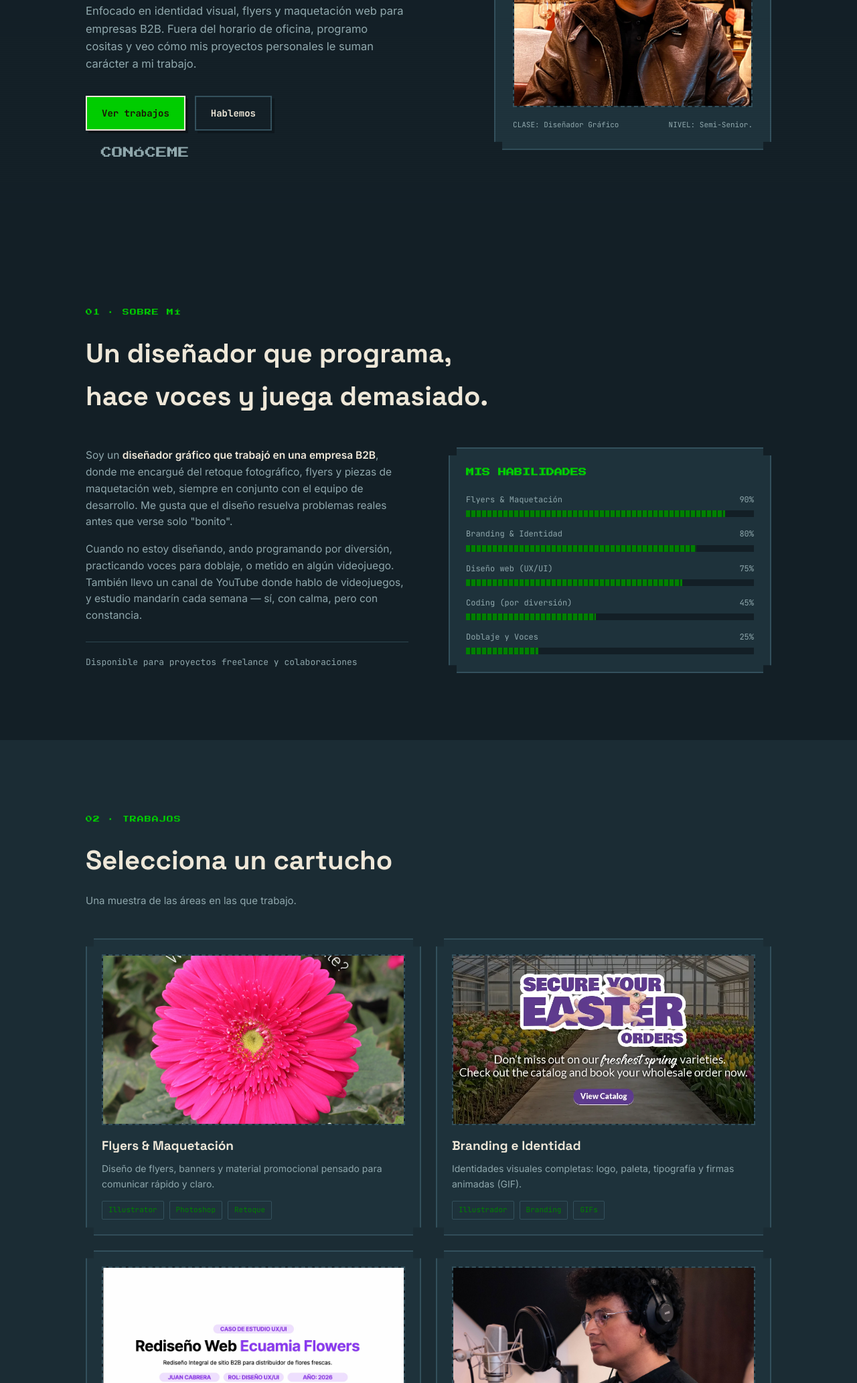
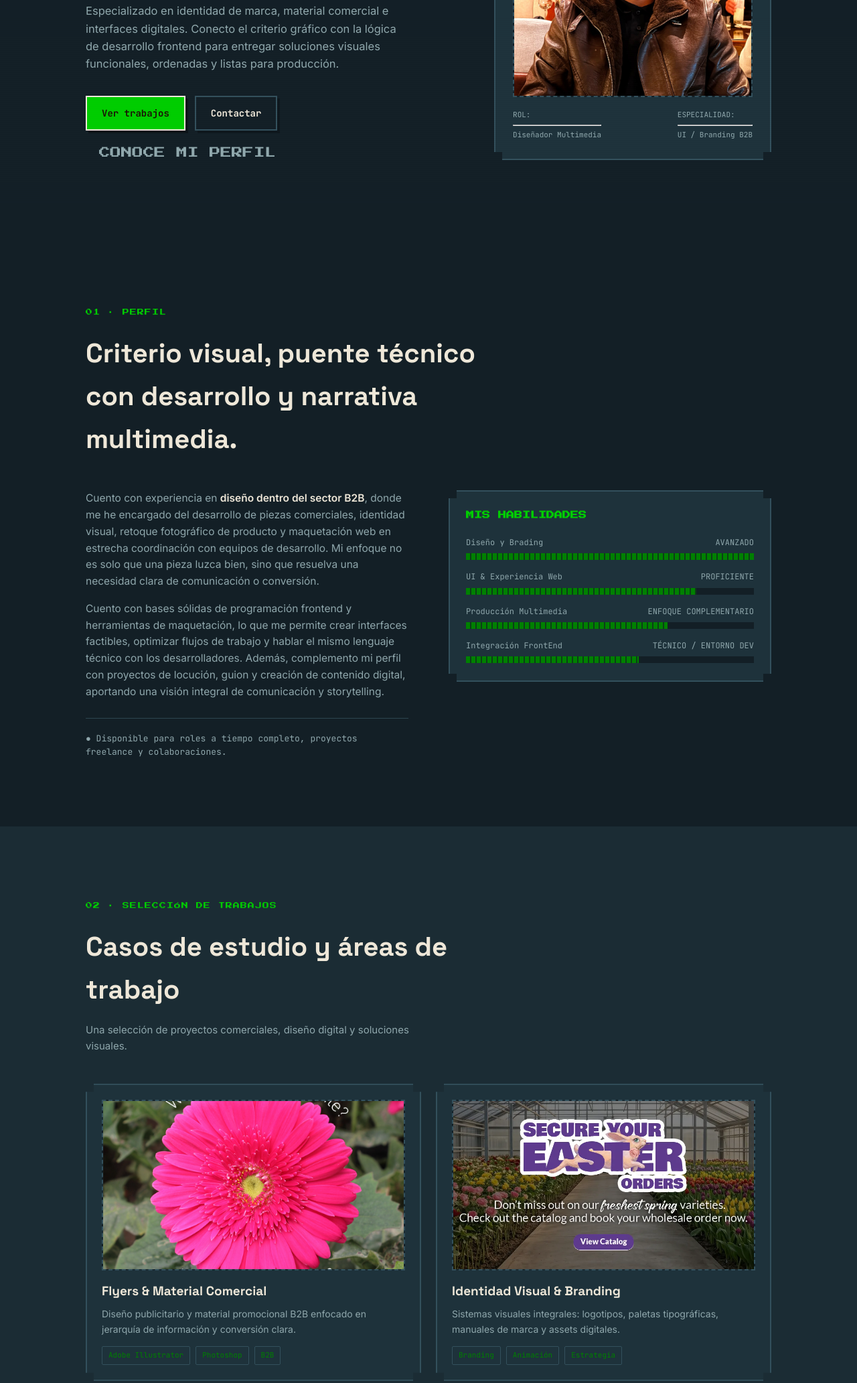
Before and after one commit to JuanC861/portafolio_final, a plain HTML site: page index.html in a window 1280 px wide. Shown: the part 497-2562 px from the top of the page at 67% size. Drawn offline with Linux system fonts and the light colour scheme.

Commit message:
Actualización de Texto

```diff
--- a/index.html
+++ b/index.html
@@ -35,13 +35,13 @@
 <header class="hero wrap">
   <div>
     <p class="eyebrow">Jugador: Juan Cabrera</p>
-    <h1>Diseñador gráfico con <span class="hl">alma retro</span> para marcas que quieren verse claras.</h1>
-    <p>Enfocado en identidad visual, flyers y maquetación web para empresas B2B. Fuera del horario de oficina, programo cositas y veo cómo mis proyectos personales le suman carácter a mi trabajo.</p>
+    <h1>Diseño visual <span class="hl">claro</span> y maquetación web con criterio técnico para entornos B2B.</h1>
+    <p>Especializado en identidad de marca, material comercial e interfaces digitales. Conecto el criterio gráfico con la lógica de desarrollo frontend para entregar soluciones visuales funcionales, ordenadas y listas para producción.</p>
     <div class="hero-ctas">
       <a href="#work" class="btn">Ver trabajos</a>
-      <a href="#contact" class="btn ghost">Hablemos</a>
+      <a href="#contact" class="btn ghost">Contactar</a>
     </div>
-    <p class="press-start"><span class="blink">▍</span>CONÓCEME</p>
+    <p class="press-start"><span class="blink">▼  </span> CONOCE MI PERFIL</p>
   </div>
 
   <div class="hero-panel pixel-frame">
@@ -50,48 +50,47 @@
       <img src="imagenes/Juan1.jpg" alt="Foto de Juan Cabrera" class="avatar">
     </div>
     <div class="stats">
-      <span>CLASE: Diseñador Gráfico</span>
-      <span>NIVEL: Semi-Senior.</span>
+      <span>ROL: <hr>
+        Diseñador Multimedia</span>
+      <span>ESPECIALIDAD: <hr>
+        UI / Branding B2B</span>
     </div>
   </div>
 </header>
 
 <section id="about">
   <div class="wrap">
-    <p class="eyebrow">01 · SOBRE MÍ</p>
-    <h2 class="section-title">Un diseñador que programa, hace voces y juega demasiado.</h2>
+    <p class="eyebrow">01 · PERFIL</p>
+    <h2 class="section-title">Criterio visual, puente técnico con desarrollo y narrativa multimedia.</h2>
 
     <div class="about-grid">
       <div class="about-text">
-        <p>Soy un <strong>diseñador gráfico que trabajó en una empresa B2B</strong>, donde me encargué del retoque fotográfico, flyers y piezas de maquetación web, siempre en conjunto con el equipo de desarrollo. Me gusta que el diseño resuelva problemas reales antes que verse solo "bonito".</p>
-        <p>Cuando no estoy diseñando, ando programando por diversión, practicando voces para doblaje, o metido en algún videojuego. También llevo un canal de YouTube donde hablo de videojuegos, y estudio mandarín cada semana — sí, con calma, pero con constancia.</p>
+        <p>Cuento con experiencia en <strong>diseño dentro del sector B2B</strong>, donde me he encargado del desarrollo de piezas comerciales, identidad visual, retoque fotográfico de producto y maquetación web en estrecha coordinación con equipos de desarrollo. Mi enfoque no es solo que una pieza luzca bien, sino que resuelva una necesidad clara de comunicación o conversión.</p>
+        <p>Cuento con bases sólidas de programación frontend y herramientas de maquetación, lo que me permite crear interfaces factibles, optimizar flujos de trabajo y hablar el mismo lenguaje técnico con los desarrolladores. Además, complemento mi perfil con proyectos de locución, guion y creación de contenido digital, aportando una visión integral de comunicación y storytelling.</p>
         <div class="fact-row">
-        Disponible para proyectos freelance y colaboraciones
+        ● Disponible para roles a tiempo completo, proyectos freelance y colaboraciones.
         </div>
       </div>
 
       <div class="stat-card pixel-frame">
         <h3>MIS HABILIDADES</h3>
         <div class="stat">
-          <div class="stat-label"><span>Flyers & Maquetación</span><span>90%</span></div>
-          <div class="stat-bar"><div class="stat-fill" style="width:90%"></div></div>
+          <div class="stat-label"><span>Diseño y Brading</span><span>AVANZADO</span></div>
+          <div class="stat-bar"><div class="stat-fill" style="width:100%"></div></div>
         </div>
         <div class="stat">
-          <div class="stat-label"><span>Branding & Identidad</span><span>80%</span></div>
+          <div class="stat-label"><span>UI & Experiencia Web</span><span>PROFICIENTE</span></div>
           <div class="stat-bar"><div class="stat-fill" style="width:80%"></div></div>
         </div>
         <div class="stat">
-          <div class="stat-label"><span>Diseño web (UX/UI)</span><span>75%</span></div>
-          <div class="stat-bar"><div class="stat-fill" style="width:75%"></div></div>
+          <div class="stat-label"><span>Producción Multimedia</span><span>ENFOQUE COMPLEMENTARIO</span></div>
+          <div class="stat-bar"><div class="stat-fill" style="width:70%"></div></div>
         </div>
         <div class="stat">
-          <div class="stat-label"><span>Coding (por diversión)</span><span>45%</span></div>
-          <div class="stat-bar"><div class="stat-fill" style="width:45%"></div></div>
+          <div class="stat-label"><span>Integración FrontEnd</span><span>TÉCNICO / ENTORNO DEV</span></div>
+          <div class="stat-bar"><div class="stat-fill" style="width:60%"></div></div>
         </div>
-        <div class="stat">
-          <div class="stat-label"><span>Doblaje y Voces</span><span>25%</span></div>
-          <div class="stat-bar"><div class="stat-fill" style="width:25%"></div></div>
-        </div>
+
       </div>
     </div>
   </div>
@@ -99,38 +98,38 @@
 
 <section id="work" style="background:var(--bg-alt);">
   <div class="wrap">
-    <p class="eyebrow">02 · TRABAJOS</p>
-    <h2 class="section-title">Selecciona un cartucho</h2>
-    <p class="section-sub">Una muestra de las áreas en las que trabajo.</p>
+    <p class="eyebrow">02 · SELECCIÓN DE TRABAJOS</p>
+    <h2 class="section-title">Casos de estudio y áreas de trabajo</h2>
+    <p class="section-sub">Una selección de proyectos comerciales, diseño digital y soluciones visuales.</p>
 
     <div class="work-grid">
       <div class="work-card pixel-frame clickable" data-gallery="flyers" onclick="openGallery('flyers')" role="button" tabindex="0" onkeydown="if(event.key==='Enter'||event.key===' '){event.preventDefault();openGallery('flyers');}">
         <div class="card-thumb"><img src="imagenes/flyer1.webp" alt="Flyers & Maquetación"></div>
-        <h3>Flyers & Maquetación</h3>
-        <p>Diseño de flyers, banners y material promocional pensado para comunicar rápido y claro.</p>
-        <div class="tag-row"><span class="pill">Illustrator</span><span class="pill">Photoshop</span><span class="pill">Retoque</span></div>
+        <h3>Flyers & Material Comercial</h3>
+        <p>Diseño publicitario y material promocional B2B enfocado en jerarquía de información y conversión clara.</p>
+        <div class="tag-row"><span class="pill">Adobe Illustrator</span><span class="pill">Photoshop</span><span class="pill">B2B</span></div>
       </div>
 
       <div class="work-card pixel-frame clickable" data-gallery="branding" onclick="openGallery('branding')" role="button" tabindex="0">
         <div class="card-thumb"><img src="branding_imagenes/easter_banner.webp"></div>
-        <h3>Branding e Identidad</h3>
-        <p>Identidades visuales completas: logo, paleta, tipografía y firmas animadas (GIF).</p>
-        <div class="tag-row"><span class="pill">Illustrador</span><span class="pill">Branding</span><span class="pill">GIFs</span></div>
+        <h3>Identidad Visual & Branding</h3>
+        <p>Sistemas visuales integrales: logotipos, paletas tipográficas, manuales de marca y assets digitales.</p>
+        <div class="tag-row"><span class="pill">Branding</span><span class="pill">Animación</span><span class="pill">Estrategia</span></div>
       </div>
 
       <div class="work-card pixel-frame clickable" data-gallery="uxui" onclick="openGallery('uxui')" role="button" tabindex="0">
         <div class="card-thumb"><img src="imagenes/thumb_ecuamia.jpeg" alt="UX/UI & Casos de Estudio"></div>
-        <h3>UX/UI & Casos de Estudio</h3>
-        <p>Diseño de interfaces y experiencia de usuario, todo contado en mis casos de estudio.</p>
-        <div class="tag-row"><span class="pill">Figma</span><span class="pill">UX/UI</span><span class="pill">PDF</span></div>
+        <h3>Diseño Web & Casos de Estudio</h3>
+        <p>Rediseño de interfaces, experiencia de usuario y arquitectura de información documentada paso a paso.</p>
+        <div class="tag-row"><span class="pill">Figma</span><span class="pill">UX/UI</span><span class="pill">Maquetación</span></div>
       </div>
 
       <div class="work-card pixel-frame clickable" data-gallery="doblaje" onclick="openGallery('doblaje')" role="button" tabindex="0">
         <div class="card-thumb">
           <img src="imagenes/foto_doblaje.jpg" alt="Doblaje y Voces">
           </div>
-       <h3>Doblaje y Voces</h3>
-        <p>Guion y voz para dobles y narraciones en mi canal de YouTube 'puggito' — el lado más performático de mi creatividad.</p>
+       <h3>Producción Multimedia & Audio</h3>
+        <p>Guion, locución y narración digital para canales de difusión, explorando el lado narrativo del contenido.</p>
         <div class="tag-row"><span class="pill">Doblaje</span><span class="pill">Guion</span><span class="pill">Fandub</span></div>
       </div>
 
@@ -139,9 +138,9 @@
           <img src="imagenes/puggito-canal.png" alt="Canal de YouTube puggito">
         </div>
         <div class="bonus-copy">
-          <p class="eyebrow" style="margin-bottom:8px;">NIVEL BONUS</p>
-          <h3>Puggito — mi canal de YouTube</h3>
-          <p>Además del diseño, hago contenido sobre videojuegos en mi canal "puggito". Un espacio donde mezclo mi lado creativo con mi lado gamer.</p>
+          <p class="eyebrow" style="margin-bottom:8px;">PROYECTO PARALELO // CANAL DIGITAL</p>
+          <h3>Puggito — Creación de contenido y narrativa</h3>
+          <p>En paralelo a mi rol como diseñador, produzco y edito ensayos en video sobre narrativa interactiva y diseño en YouTube. Un espacio donde pongo a prueba guion, edición audiovisual, diseño sonoro y comunicación de ideas complejas.</p>
         </div>
       </a>
     </div>
@@ -150,15 +149,15 @@
 
 <section id="contact">
   <div class="wrap">
-    <p class="eyebrow">03 · CONTINUAR?</p>
-    <h2 class="section-title">¿Hacemos algo juntos?</h2>
-    <p class="section-sub">Cuéntame sobre tu proyecto — flyers, branding o una web nueva. Respondo rápido.</p>
+    <p class="eyebrow">03 · CONTACTO</p>
+    <h2 class="section-title">¿Iniciamos un proyecto juntos?</h2>
+    <p class="section-sub">Conversemos sobre vacantes en tu equipo, necesidades de diseño de marca o nuevas interfaces web.</p>
 
     <div class="contact-panel pixel-frame">
       <div>
         <h3>Insertar moneda para continuar</h3>
-        <p>Estoy disponible para proyectos freelance de diseño gráfico y colaboraciones puntuales.</p>
-        <a href="mailto:juan.cabrera081601@gmail.com" class="btn">Enviar correo</a>
+        <p>Abierto a oportunidades laborales remotas, híbridas y colaboraciones freelance puntuales.</p>
+        <a href="mailto:juan.cabrera081601@gmail.com" class="btn">Enviar un correo</a>
       </div>
       <div class="contact-side">
         <ul class="contact-list">
--- a/js/main.js
+++ b/js/main.js
@@ -137,8 +137,8 @@ navLinks.querySelectorAll('a').forEach(a => {
 // =================================================================
 const GALLERIES = {
   flyers: {
-    title: "Flyers & Maquetación",
-    desc: "Selecciona una imagen para verla en grande.",
+    title: "Flyers & Material Comercial",
+    desc: "Diseño publicitario y material promocional B2B enfocado en jerarquía de información y conversión clara.",
     images: [
       "imagenes/flyer1.webp",
       "imagenes/flyer2.webp",
@@ -174,8 +174,8 @@ const GALLERIES = {
         ]
   },
     uxui: {
-    title: "UX/UI & Casos de Estudio",
-    desc: "Explora mis procesos de diseño y soluciones de experiencia de usuario.",
+    title: "Diseño Web & Casos de Estudio",
+    desc: "Rediseño de interfaces, experiencia de usuario y arquitectura de información documentada paso a paso.",
     images: [],
     videos: [],
     docs: [
@@ -187,8 +187,8 @@ const GALLERIES = {
     ]
   },
   branding: {
-    title: "Branding e Identidad",
-    desc: "Diseño de marcas y firmas animadas.",
+    title: "Identidad Visual & Branding",
+    desc: "Sistemas visuales integrales: logotipos, paletas tipográficas, manuales de marca y assets digitales.",
     banners: [
       "branding_imagenes/easter_banner.webp",
       "branding_imagenes/ppf_banner.webp",
@@ -211,8 +211,8 @@ const GALLERIES = {
     ]
   },
   doblaje: {
-    title: "Doblaje y YouTube",
-    desc: "Prácticas de doblaje, fandubs y contenido para YouTube.",
+    title: "Producción Multimedia & Audio",
+    desc: "Guion, locución y narración digital para canales de difusión, explorando el lado narrativo del contenido.",
     doblaje_videos: [
       {
         title: "Práctica de Doblaje: El Increible Castillo del Vagabundo",
```
